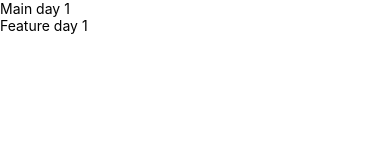
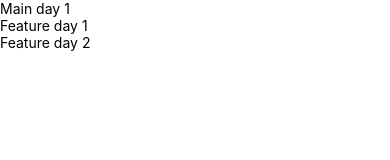
Before and after one commit to tayyabjamil/gitPractice, a React Native app: screen / in a window 390 px wide. Shown: the top 160 px of the page. Built offline with nearby package versions, Linux system fonts and the light colour scheme.

Commit message:
feautre day 2

```diff
--- a/App.js
+++ b/App.js
@@ -7,6 +7,8 @@ export default class App extends Component {
       <View>
         <Text>Main day 1</Text>
         <Text>Feature day 1</Text>
+        <Text>Feature day 2</Text>
+
       </View>
     )
   }
```
